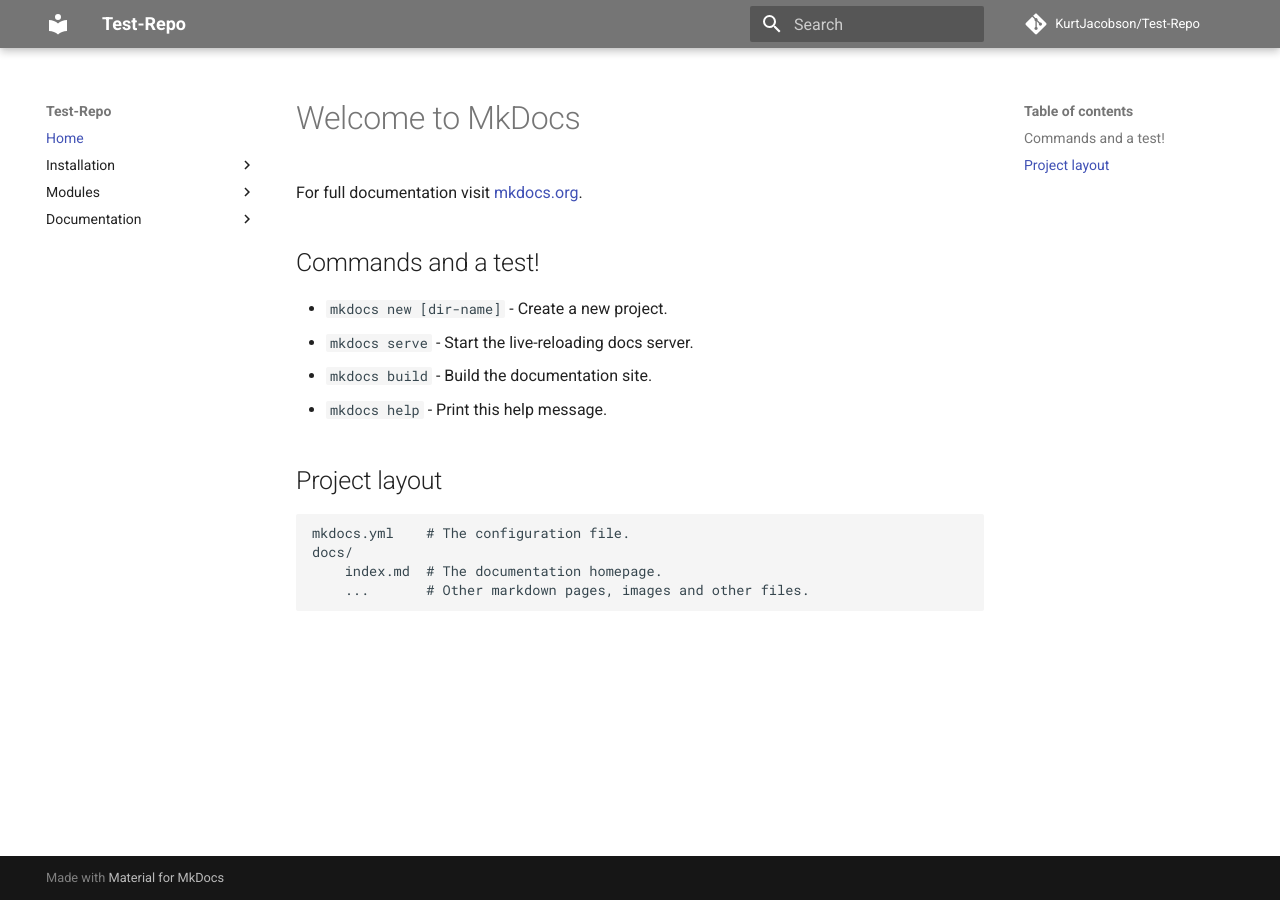
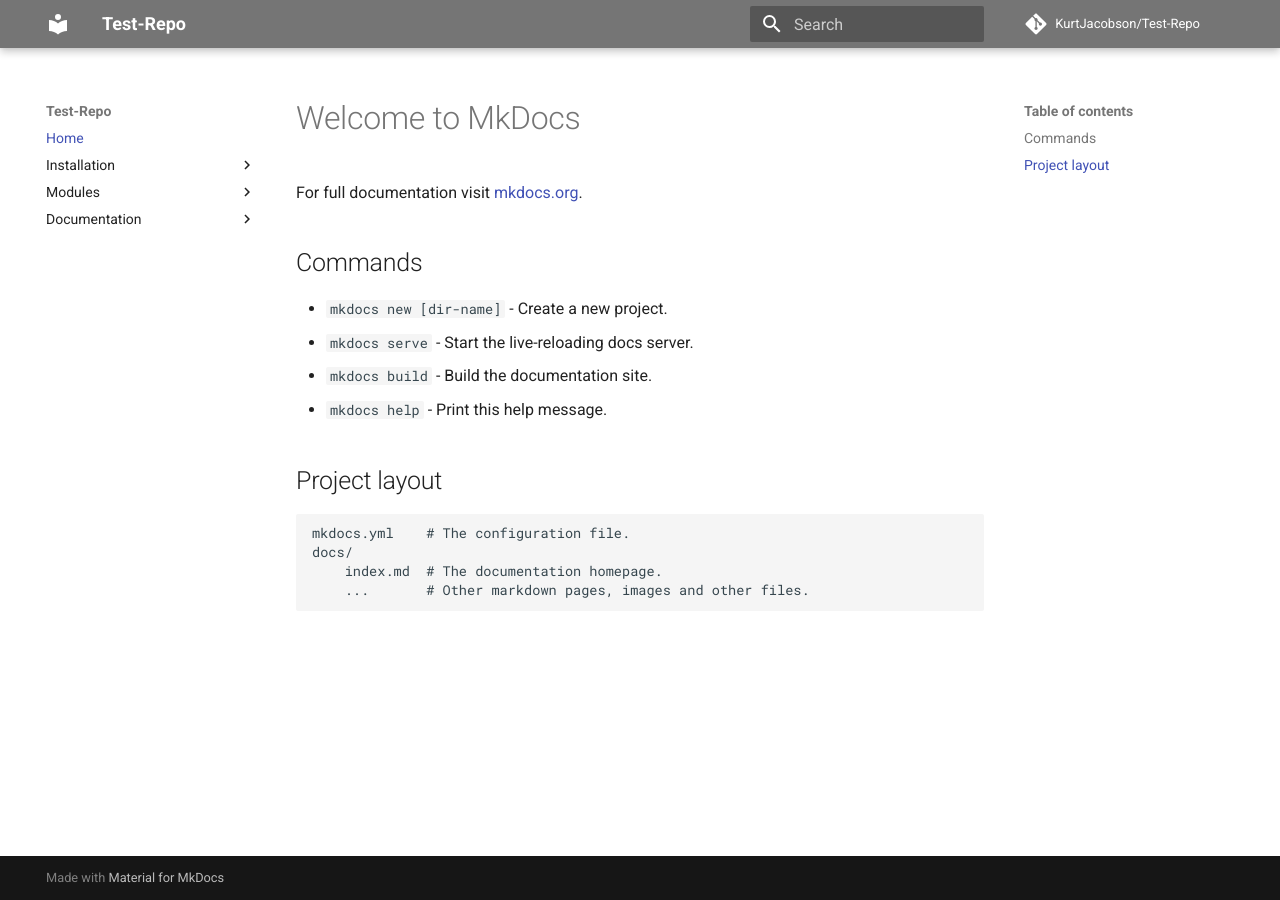
Before and after one commit to gitter-badger/Test-Repo-8, an MkDocs documentation site: the page built from docs/index.md, in a window 1280 px wide. Built offline with MkDocs 1.6.1 and Material for MkDocs 9.7.7, drawn with Linux system fonts in a browser that asks for light colours; comment, search, counter and statistics services are not loaded; old or Windows-style settings are respelled for this version of MkDocs.

Commit message:
remove test

```diff
--- a/docs/index.md
+++ b/docs/index.md
@@ -4,7 +4,7 @@
 
 [1]: http://mkdocs.org
 
-## Commands and a test!
+## Commands
 
 * `mkdocs new [dir-name]` - Create a new project.
 * `mkdocs serve` - Start the live-reloading docs server.
```
